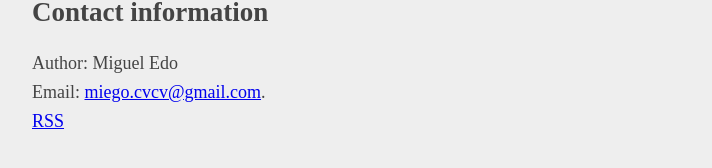
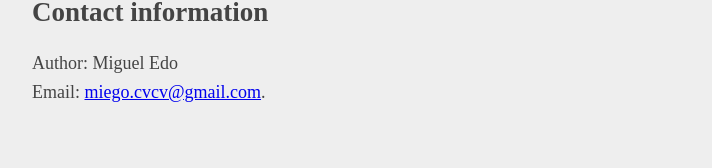
Before and after one commit to edoelas/agdb, a Jekyll site: the page built from index.html, in a window 1280 px wide. Shown: the part 389-557 px from the top of the page, without its empty margins (283-995 px from the left). Built offline with Jekyll 4.4.1, drawn with Linux system fonts in a browser that asks for light colours.

Commit message:
mobile test

```diff
--- a/assets/css/BMFW.css
+++ b/assets/css/BMFW.css
@@ -35,7 +35,7 @@
   .dontprint{ display: none; }
 }
 
-@media all and (max-width: 640px) {
+@media screen and (max-width: 640px) {
   body{
     background-color: rgb(255, 215, 215);
   }
--- a/index.html
+++ b/index.html
@@ -20,7 +20,6 @@
     <h2>Contact information</h2>
     Author: Miguel Edo<br>
     Email: <a href="mailto:miego.cvcv@gmail.com"> miego.cvcv@gmail.com</a>.<br>
-    <a class="btn btn-rss" href="{{ site.baseurl }}/feed.xml" target="_blank">RSS</a>
 </div>
 
 <script>
```
